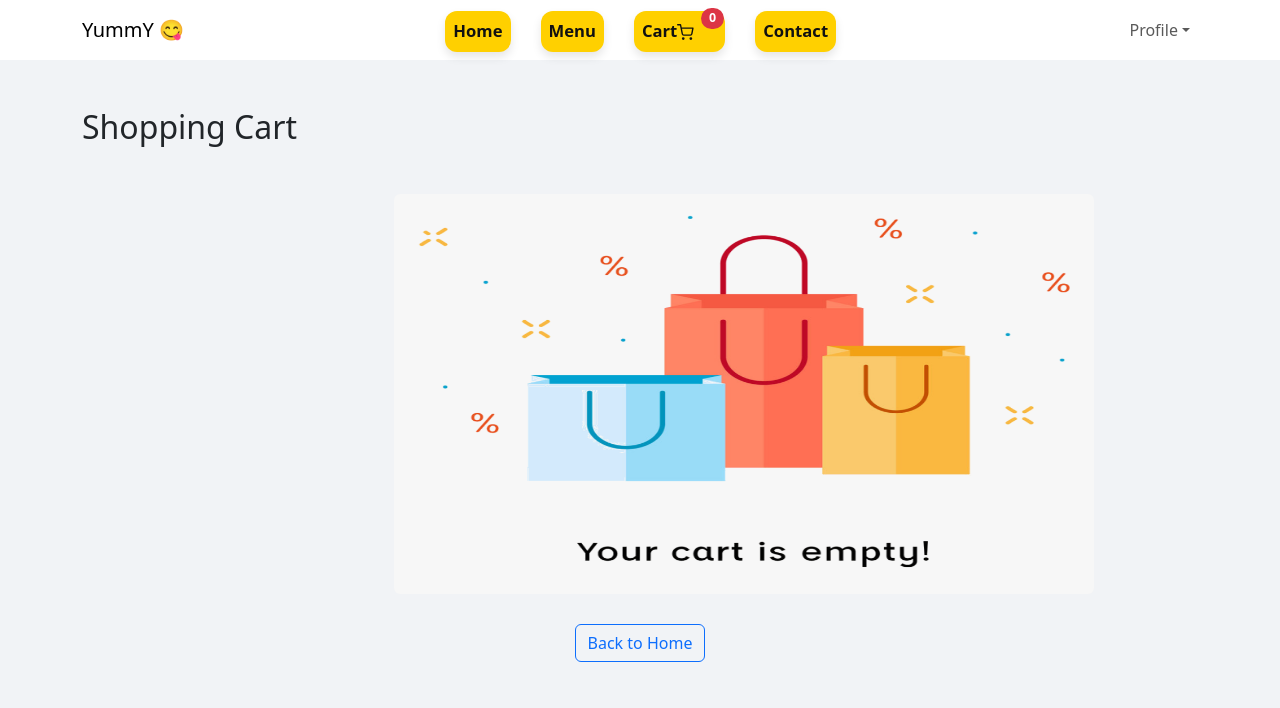
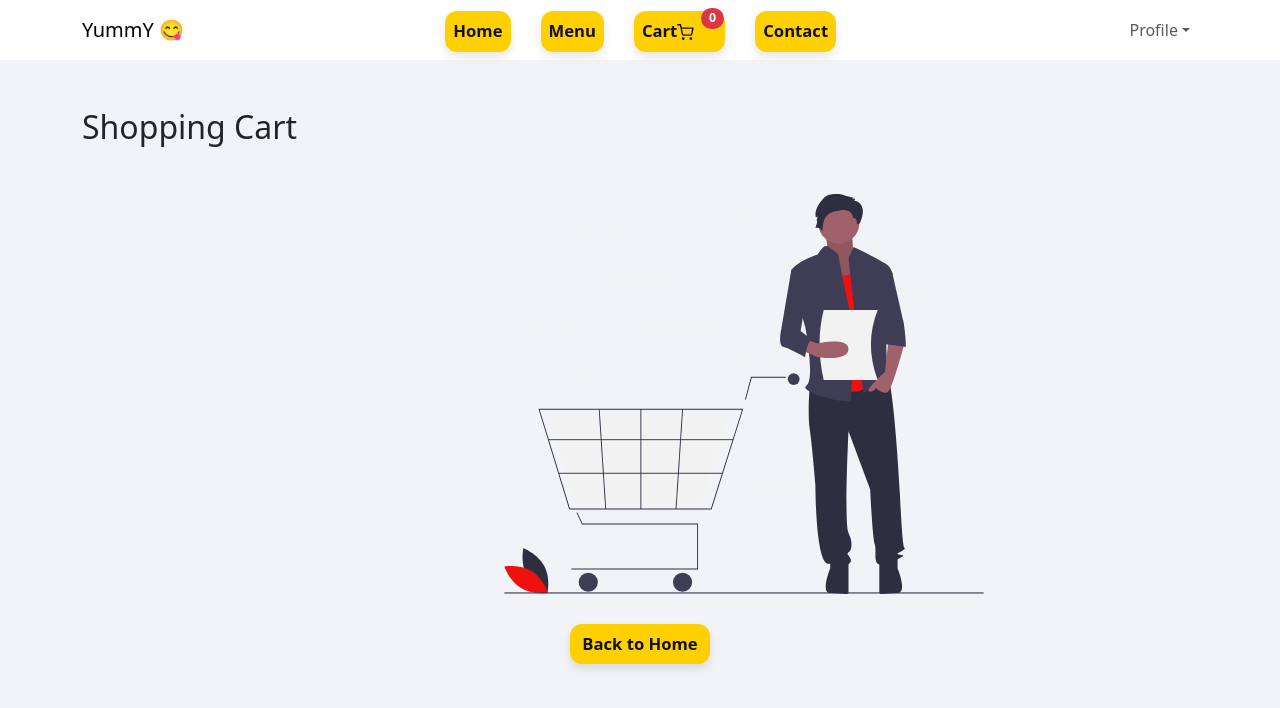
Before and after one commit to shemaamohamed/restaurant-app, a React (Create React App) app: page /cart in a window 1280 px wide. Shown: the top 708 px of the page. Built offline with nearby package versions, Linux system fonts and the light colour scheme.

Commit message:
assets(cart-empty,page-not-found)

```diff
--- a/src/components/CardMeals.jsx
+++ b/src/components/CardMeals.jsx
@@ -10,13 +10,13 @@ function CardMelas({ product, name, description, price, photoName }) {
 
   return (
     <Card className="card-s">
-      <Card.Img variant="top" src={photoName} style={{ maxHeight: "200px" }} />
+      <Card.Img variant="top" src={photoName} style={{ height: "200px" }} />
       <Card.Body>
         <Card.Title className="card-t">
           {name} <LoveIcon />
         </Card.Title>
         <hr />
-        <Card.Text>{description}</Card.Text>
+        <Card.Text style={{ height: "50px" }}>{description}</Card.Text>
         <Card.Text className="card-text">
           Price: {price} EGP
           <hr />
--- a/src/components/CartEmpty.jsx
+++ b/src/components/CartEmpty.jsx
@@ -1,6 +1,7 @@
 import { Button, Col, Container, Image, Row } from "react-bootstrap";
 import { useNavigate } from "react-router-dom";
-import emptycart from "../assets/cartempty.png";
+import emptycart from "../assets/empty_cart.svg";
+// import'../style/TopMeals.css'
 
 function CartEmpty() {
   const navigate = useNavigate();
@@ -18,7 +19,7 @@ function CartEmpty() {
         </Col>
       </Row>
       <div className="text-center" style={{ marginTop: "30px" }}>
-        <Button variant="outline-primary" onClick={() => navigate("/")}>
+        <Button className='CartBtn' onClick={() => navigate("/")}>
           Back to Home
         </Button>
       </div>
--- a/src/pages/PageNotFound.jsx
+++ b/src/pages/PageNotFound.jsx
@@ -1,5 +1,5 @@
 import { Button, Col, Container, Image, Row } from "react-bootstrap";
-import NotFound from "../assets/notfound.png";
+import NotFound from "../assets/page_not_found.svg";
 import { useNavigate } from "react-router-dom";
 
 function PageNotFound() {
@@ -18,7 +18,7 @@ function PageNotFound() {
         </Col>
       </Row>
       <div className="text-center" style={{ marginTop: "30px" }}>
-        <Button variant="outline-primary" onClick={() => navigate("/")}>
+        <Button className="CartBtn"  onClick={() => navigate("/")}>
           Back to Home
         </Button>
       </div>
--- a/src/style/TopMeals.css
+++ b/src/style/TopMeals.css
@@ -13,6 +13,9 @@
     box-shadow: 0px 5px 10px rgba(0, 0, 0, 0.103);
     position: relative;
     margin: auto;
+    color: rgb(17, 17, 17);
+    font-size: 1.04em;
+    font-weight: 600;
   }
 
   .IconContainer {
```
Also changed, not shown: src/assets/empty_cart.svg (added), src/assets/page_not_found.svg (added).
